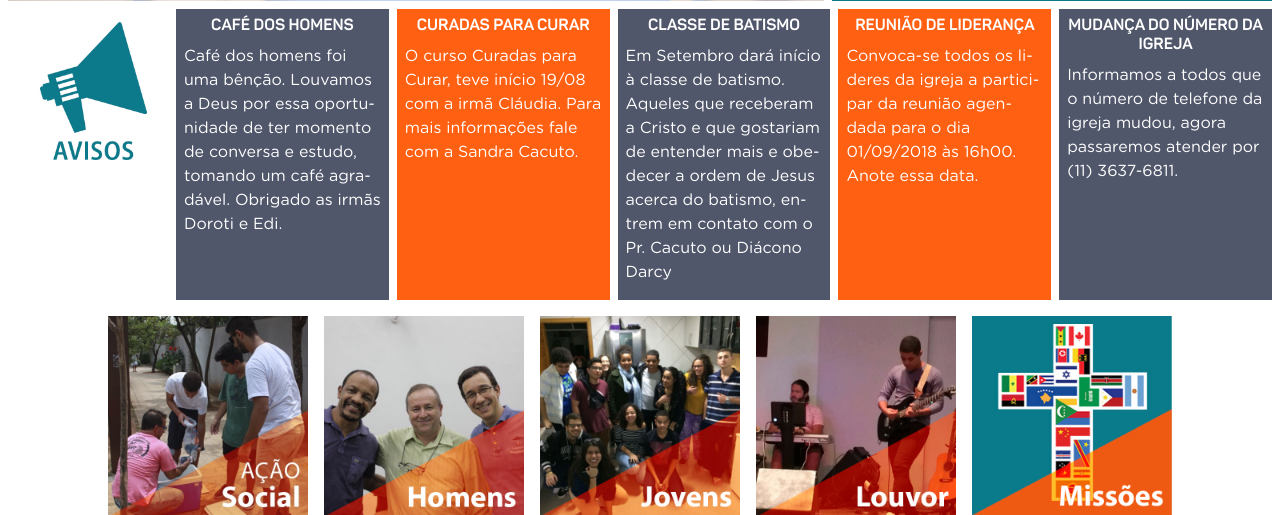
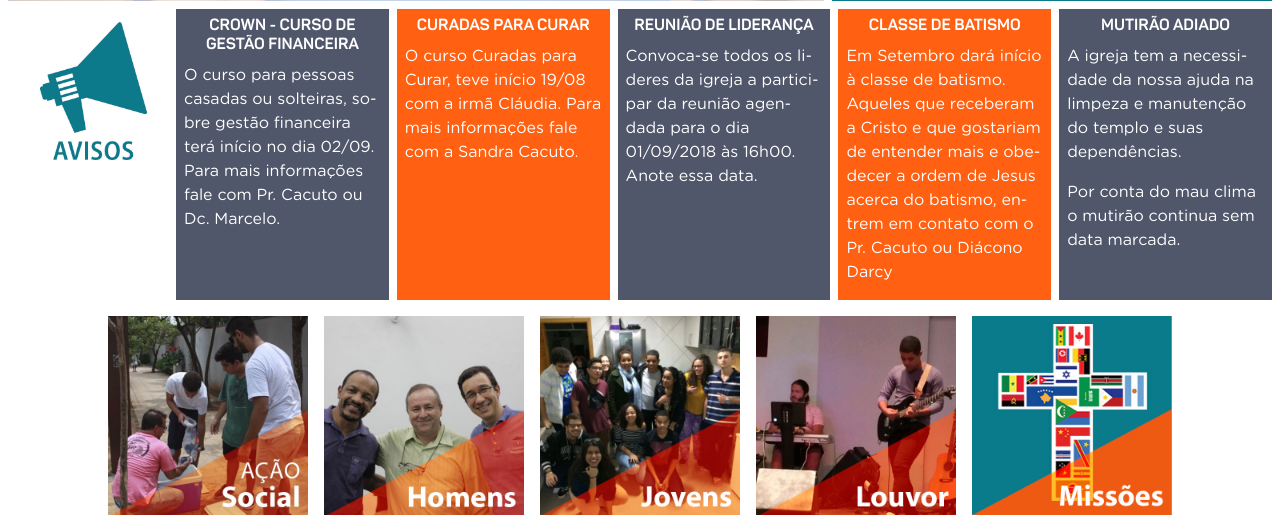
Before and after one commit to GustavoDiogo/siteibrn2, a PHP site: page / in a window 1280 px wide. Shown: the part 454-969 px from the top of the page. Run offline with PHP 8.4, Linux system fonts and the light colour scheme; some libraries are stand-ins or nearby versions.

Commit message:
atualiza avisos e jmn

```diff
--- a/index.php
+++ b/index.php
@@ -9,11 +9,17 @@
       <li data-target="#indexcarousel" data-slide-to="1"></li>
       <li data-target="#indexcarousel" data-slide-to="2"></li>
       <li data-target="#indexcarousel" data-slide-to="3"></li>
+      <li data-target="#indexcarousel" data-slide-to="4"></li>
     </ol>
     <div class="carousel-inner">
       <div class="carousel-item active">
         <a href="https://goo.gl/forms/XaV1XEvpqJu6aimk2">
           <img class="d-block w-100" src="images/carousel_crown.jpg">
+        </a>
+      </div>
+      <div class="carousel-item">
+        <a href="missoes.php">
+          <img class="d-block w-100" src="images/carousel_jmn2018.jpg">
         </a>
       </div>
       <div class="carousel-item">
@@ -56,27 +62,11 @@
   <div>
     <img src="images/avisos.jpg">
   </div>
-<!--
-  <div class="aviso" style="background-color: #ff6011;width: 100%">
-    <div class="aviso-texto">
-      <h6 align="middle">DEVOCIONAIS SEMANAIS</h6>
-      <p>
-        Semanalmente enviamos pelo WhatsApp um aúdio com devocional, para que você ouça, reflita e compartilhe. Se ainda não está cadastrado para receber, nos informe seu número.
-      </p>
-      <p style="word-break: break-all;">
-        E-mail: renova.comunica@represanova.com
-      </p>
-    </div>
-  </div>
-  !-->
-
   <div class="aviso">
     <div class="aviso-texto">
-      <h6 align="middle">CAFÉ DOS HOMENS</h6>
+      <h6 align="middle">CROWN - CURSO DE GESTÃO FINANCEIRA</h6>
       <p>
-        Café dos homens foi uma bênção. Louvamos a Deus por essa
-        oportunidade de ter momento de conversa e estudo, tomando
-        um café agradável. Obrigado as irmãs Doroti e Edi.
+        O curso para pessoas casadas ou solteiras, sobre gestão financeira terá início no dia 02/09. Para mais informações fale com Pr. Cacuto ou Dc. Marcelo.
       </p>
     </div>
   </div>
@@ -90,7 +80,17 @@
     </div>
   </div>
 
-  <div class="aviso">
+    <div class="aviso">
+    <div class="aviso-texto">
+      <h6 align="middle">REUNIÃO DE LIDERANÇA</h6>
+      <p>
+        Convoca-se todos os lideres da igreja a participar da reunião
+        agendada para o dia 01/09/2018 às 16h00. Anote essa data.
+      </p>
+    </div>
+  </div>
+
+  <div class="aviso" style="background-color: #ff6011">
     <div class="aviso-texto">
       <h6 align="middle">CLASSE DE BATISMO</h6>
       <p>
@@ -102,22 +102,15 @@
     </div>
   </div>
 
-  <div class="aviso" style="background-color: #ff6011">
-    <div class="aviso-texto">
-      <h6 align="middle">REUNIÃO DE LIDERANÇA</h6>
-      <p>
-        Convoca-se todos os lideres da igreja a participar da reunião
-        agendada para o dia 01/09/2018 às 16h00. Anote essa data.
-      </p>
-    </div>
-  </div>
-
   <div class="aviso">
     <div class="aviso-texto">
-      <h6 align="middle">MUDANÇA DO NÚMERO DA IGREJA</h6>
+      <h6 align="middle">MUTIRÃO ADIADO</h6>
       <p>
-        Informamos a todos que o número de telefone da igreja mudou, agora passaremos atender por (11) 3637-6811.
-        </p>
+        A igreja tem a necessidade da nossa ajuda na limpeza e manutenção do templo e suas dependências.
+      </p>
+      <p>
+        Por conta do mau clima o mutirão continua sem data marcada.
+      </p>
     </div>
   </div>
 
```
Also changed, not shown: images/carousel_crown.jpg, images/carousel_jmn2018.jpg (added).
